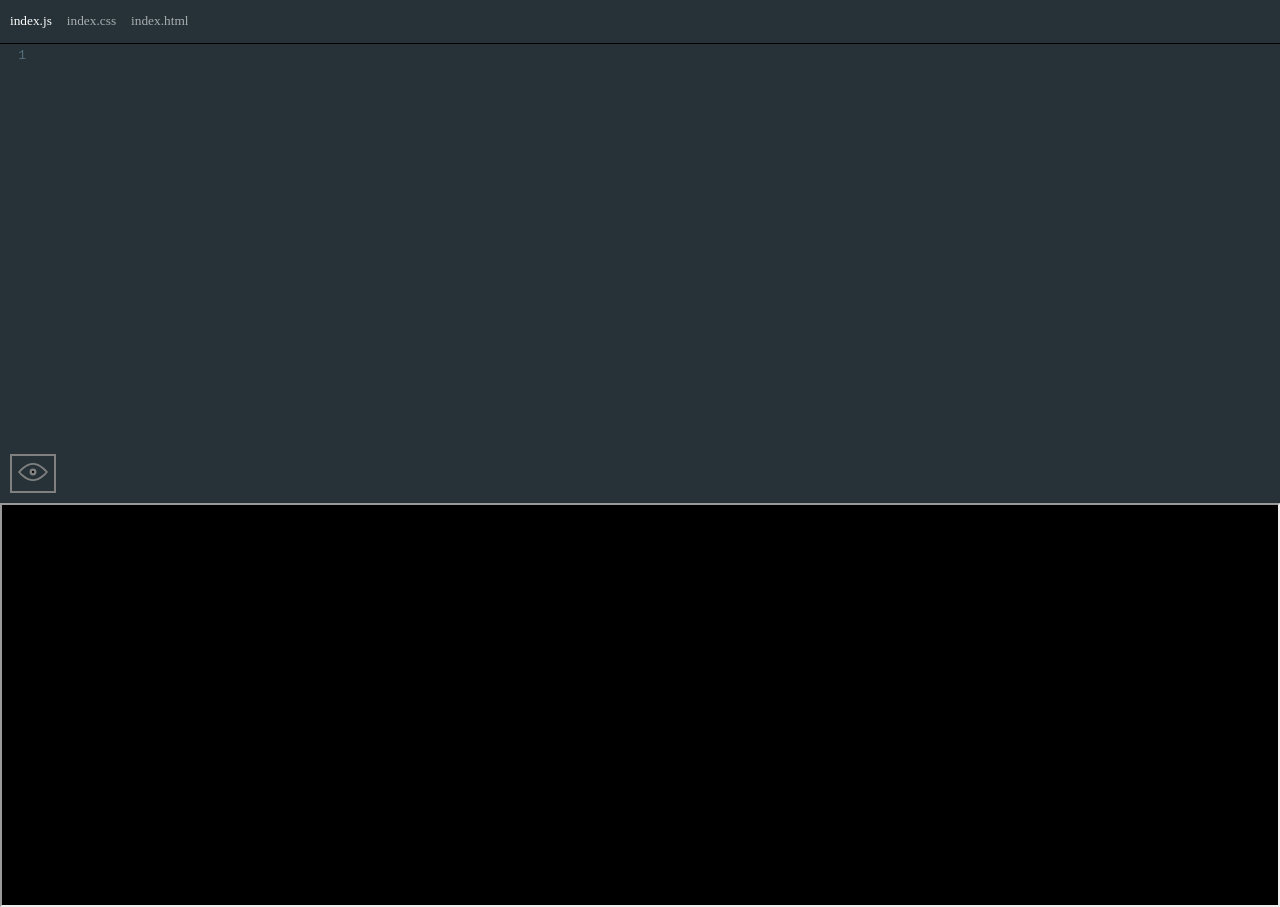
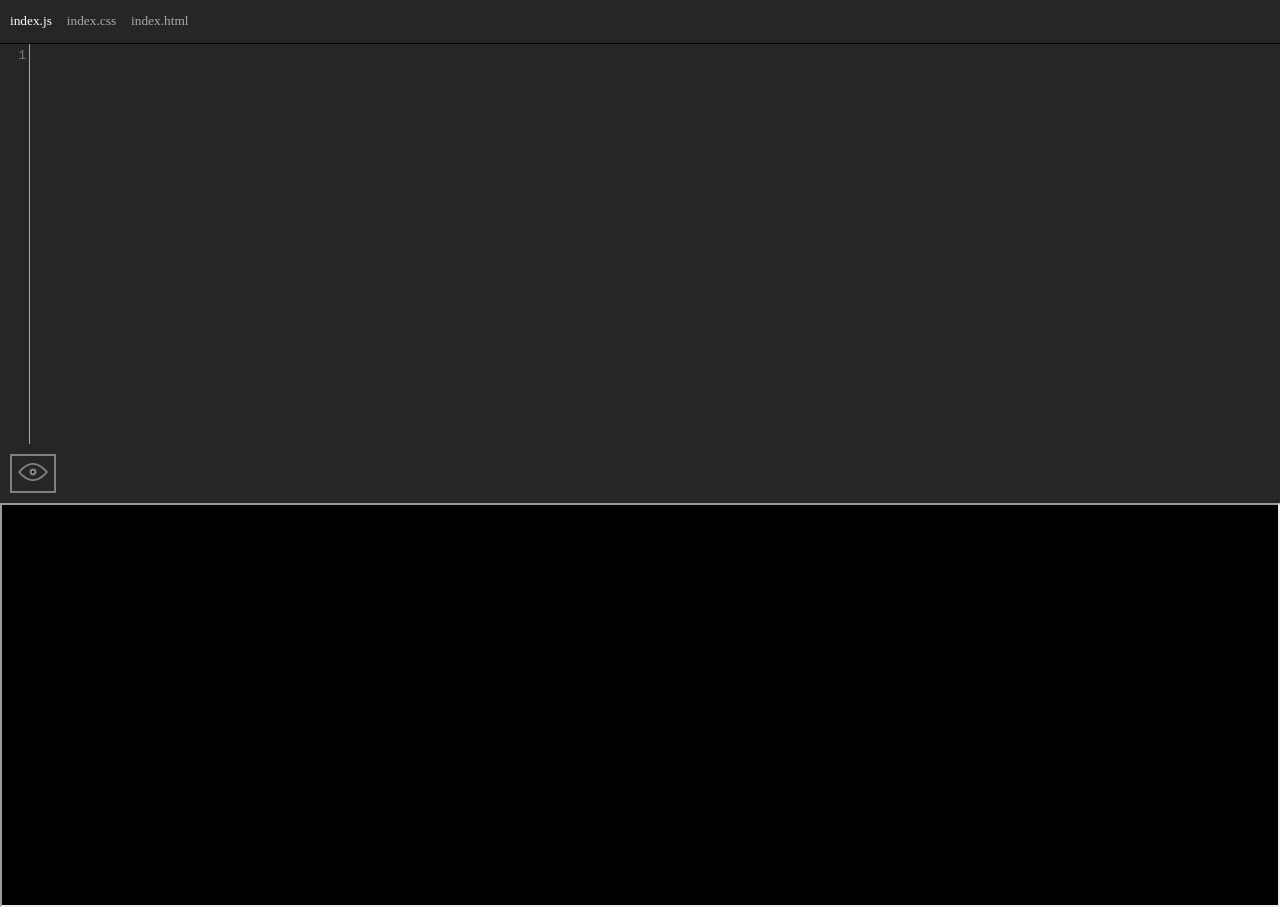
Before and after one commit to LEEDASILVA/web-based-editor, a React (Create React App) app in the folder web-base-editor/: page / in a window 1280 px wide. Built offline with nearby package versions, Linux system fonts and the light colour scheme.

Commit message:
adding lesser-dar theme

```diff
--- a/web-base-editor/src/components/CodeMirrorEditor.js
+++ b/web-base-editor/src/components/CodeMirrorEditor.js
@@ -1,6 +1,6 @@
 import React, { useEffect, useState } from 'react'
 import 'codemirror/lib/codemirror.css'
-import 'codemirror/theme/material.css'
+import 'codemirror/theme/lesser-dark.css'
 import 'codemirror/mode/xml/xml.js'
 import 'codemirror/mode/javascript/javascript.js'
 import 'codemirror/mode/css/css.js'
@@ -23,19 +23,16 @@ const useStorage = (key, initialValue) => {
   return [value, setValue]
 }
 
-const Tab = ({ active, ...props }) => {
-  return (
+const Tab = ({ active, ...props }) => (
     <div className="editor-title" key={props.key} {...props}>
       <p style={active ? { opacity: 1 } : { opacity: 0.6 }}>{props.tab}</p>
     </div>
   )
-}
 
-const Tabs = ({ active, setActive, tabs }) => {
-  return (
+const Tabs = ({ active, setActive, tabs }) => (
     <>
       <div
-        style={{ marginBottom: '1px', background: '#263238', display: 'flex' }}
+        style={{ marginBottom: '1px', background: '#262626', display: 'flex' }}
       >
         {tabs.map(tab => (
           <Tab
@@ -48,7 +45,6 @@ const Tabs = ({ active, setActive, tabs }) => {
       </div>
     </>
   )
-}
 
 const CodeMirrorEditor = ({ value, onChange, options }) => {
   const handleChange = (editor, data, value) => {
@@ -105,14 +101,14 @@ const Editor = ({ fileList, options = {} }) => {
             lineWrapping: lineWrapping || true,
             lint: lint || true,
             lineNumbers: lineNumbers || true,
-            theme: theme || 'material',
+            theme: theme || 'lesser-dark',
             mode: fileTypes[type].language,
           }}
         />
       </div>
       {enablePreview && (
         <>
-          <div style={{ background: '#263238' }}>
+          <div style={{ background: '#262626' }}>
             <button
               onClick={() => {
                 setSrcDoc(`
--- a/web-base-editor/src/index.css
+++ b/web-base-editor/src/index.css
@@ -24,7 +24,7 @@ body {
   cursor: pointer;
   display: flex;
   justify-content: space-between;
-  background-color: #263238;
+  background-color: #262626;
   color: white;
   border-bottom: 1px black;
   padding: 0px 5px 0px 10px;
```
